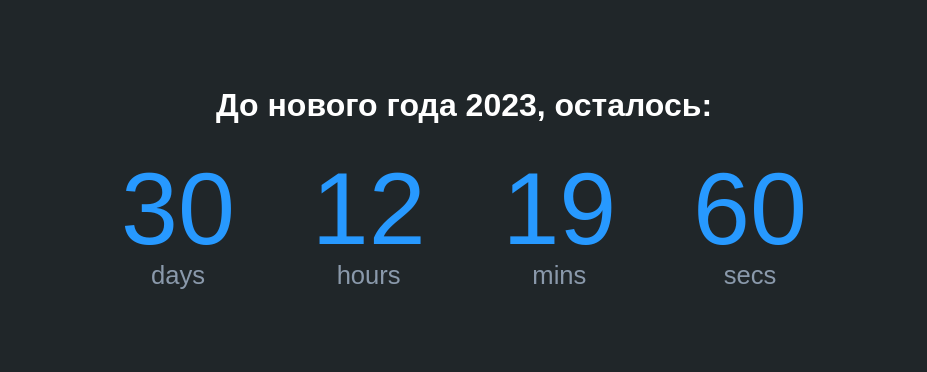
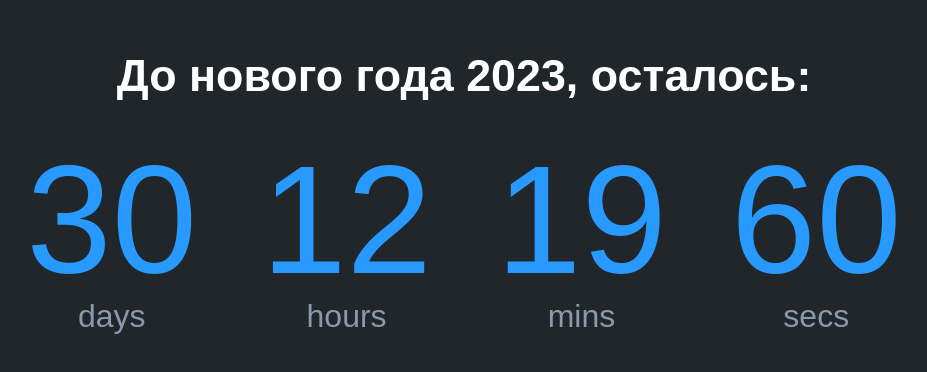
Before and after one commit to Thorgathis/HtmlCountdown, a plain HTML site: page index.html in a window 1280 px wide. Shown: the part 216-588 px from the top of the page, without its empty margins (176-1103 px from the left). Drawn offline with Linux system fonts and the light colour scheme.

Commit message:
Update style.css

```diff
--- a/assets/style/style.css
+++ b/assets/style/style.css
@@ -29,6 +29,7 @@ body {
 
 h1 {
     color: white;
+    font-size: 3.5vw;
 }
 
 .countdown {
@@ -40,7 +41,7 @@ h1 {
 .countdown .min,
 .countdown .sec {
     color: #2799ff;
-    padding: 1vw 3vw;
+    padding: 1vw 2.5vw;
     text-align: center;
 }
 
@@ -49,7 +50,7 @@ h1 {
 .countdown .min .num,
 .countdown .sec .num {
     display: block;
-    font-size: 8vw;
+    font-size: 12vw;
     line-height: 1em;
 }
 
@@ -58,6 +59,6 @@ h1 {
 .countdown .min .word,
 .countdown .sec .word {
     display: block;
-    font-size: 2vw;
+    font-size: 2.5vw;
     color: #8a99ab;
 }
```
